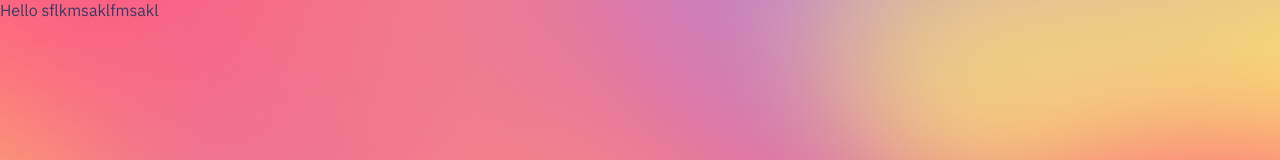
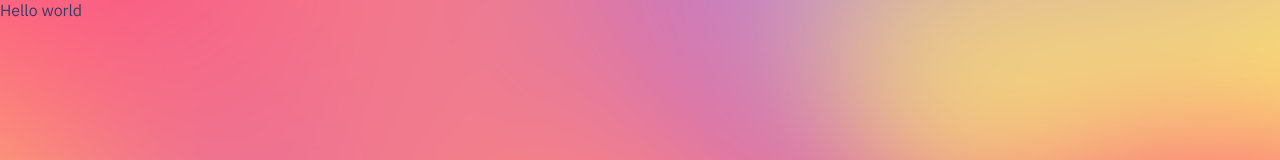
Before and after one commit to prashantsumfactor/mynextapp, a Next.js app: page /hello in a window 1280 px wide. Shown: the top 160 px of the page. Built offline with nearby package versions, Linux system fonts and the light colour scheme.

Commit message:
update files

```diff
--- a/pages/hello.tsx
+++ b/pages/hello.tsx
@@ -1,5 +1,5 @@
 const Hello = () => {
-    return <div>Hello sflkmsaklfmsakl</div>;
+    return <div>Hello world</div>;
 };
 
 export default Hello;
```
Also changed, not shown: pages/_app.tsx (renamed from pages/_app.js).
